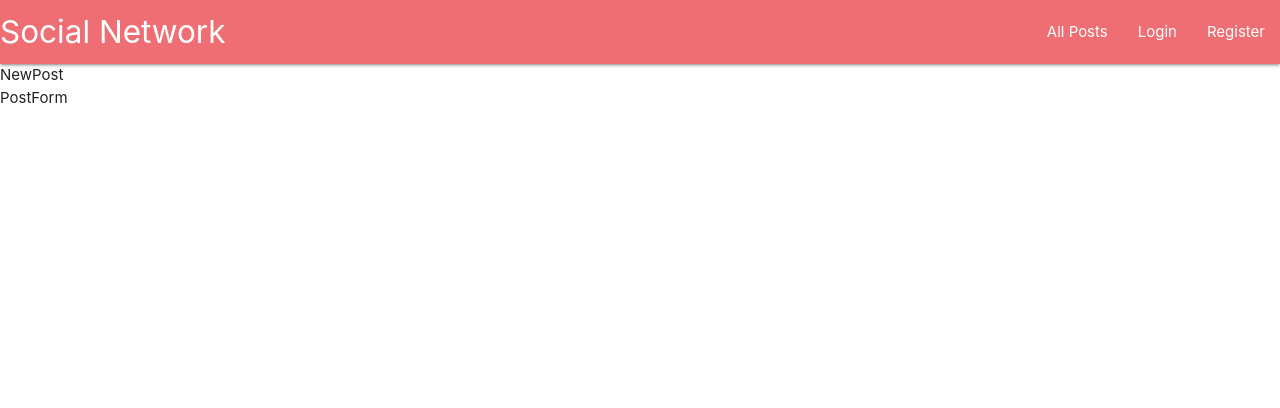
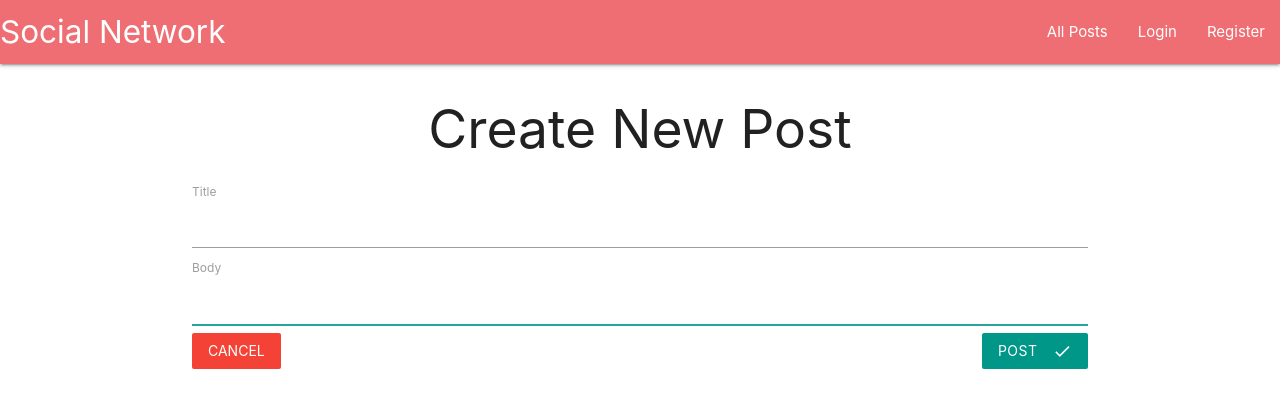
Before and after one commit to AbubakerTagelsir/mazrui_task, a React (Create React App) app in the folder react-mini-social-network/: page /posts/new in a window 1280 px wide. Shown: the top 408 px of the page. Built offline with nearby package versions, Linux system fonts and the light colour scheme; no server answers.

Commit message:
Adding New post form posts reducer for fetching the posts from the backend

```diff
--- a/react-mini-social-network/src/actions/index.js
+++ b/react-mini-social-network/src/actions/index.js
@@ -1,5 +1,5 @@
 import axios from 'axios';
-import { FETCH_USER } from './types';
+import { FETCH_USER, FETCH_POSTS } from './types';
 import { type } from 'os';
 
 export const fetchUser = () => async dispatch => {
@@ -14,3 +14,9 @@ export const fetchUser = () => async dispatch => {
         dispatch({type: FETCH_USER, payload: ""})
     }
 };
+
+
+export const fetchPosts = () => async dispatch => {
+    const res = await axios.get('/api/posts');
+    dispatch({type: FETCH_POSTS, payload: res.data});
+};
--- a/react-mini-social-network/src/actions/types.js
+++ b/react-mini-social-network/src/actions/types.js
@@ -1 +1,2 @@
 export const FETCH_USER = 'FETCH_USER';
+export const FETCH_POSTS = 'FETCH_POSTS';
--- a/react-mini-social-network/src/components/posts/NewPost.js
+++ b/react-mini-social-network/src/components/posts/NewPost.js
@@ -5,7 +5,6 @@ class NewPost extends Component{
     render(){
         return (
             <div>
-                NewPost
                 <PostForm />
             </div>
         );
--- a/react-mini-social-network/src/components/posts/PostForm.js
+++ b/react-mini-social-network/src/components/posts/PostForm.js
@@ -1,12 +1,37 @@
-import React, {Component} from 'react';
-import {reduxForm} from 'redux-form';
+import React, { Component } from 'react';
+import { reduxForm, Field } from 'redux-form';
+import { Button, FormGroup, FormControl } from "react-bootstrap";
+import { Link } from 'react-router-dom';
 
 
-class PostForm extends Component{
-    render(){
+class PostForm extends Component {
+    render() {
         return (
-            <div>
-                PostForm
+            <div className="container">
+                <h2 className="center bold">Create New Post</h2>
+                <form onSubmit={this.props.handleSubmit(values => console.log(values))} className="post-form">
+                    <FormGroup controlId="postTitle">
+                        <label>Title</label>
+                        <FormControl
+                            autoFocus
+                            type="text"
+                        />
+                    </FormGroup>
+
+                    <FormGroup controlId="postBody">
+                        <label>Body</label>
+                        <FormControl
+                            autoFocus
+                            type="text"
+                        />
+                    </FormGroup>
+                    <Link to="/posts" className="red btn-flat white-text">cancel</Link>
+                    <Button type="submit" className="teal btn-flat right white-text">
+                        Post
+                        <i className="material-icons right">done</i>
+                    </Button>
+                </form>
+
             </div>
         );
     };
--- a/react-mini-social-network/src/reducers/index.js
+++ b/react-mini-social-network/src/reducers/index.js
@@ -1,8 +1,10 @@
 import { combineReducers } from 'redux';
 import { reducer as reduxForm} from 'redux-form';
 import authReducer from './authReducer';
+import postsReducer from './postsReducer';
 
 export default combineReducers({
     auth: authReducer,
-    form: reduxForm
+    form: reduxForm,
+    posts: postsReducer
 });
--- /dev/null
+++ b/react-mini-social-network/src/reducers/postsReducer.js
@@ -0,0 +1,11 @@
+import {FETCH_POSTS} from '../actions/types';
+import { func } from 'prop-types';
+
+export default function(state = [], action){
+    switch(action.type){
+        case FETCH_POSTS:
+            return action.payload;
+        default:
+            return state;
+    }
+}
```
Also changed, not shown: react-mini-social-network/src/App.css (line endings or trailing spaces).
